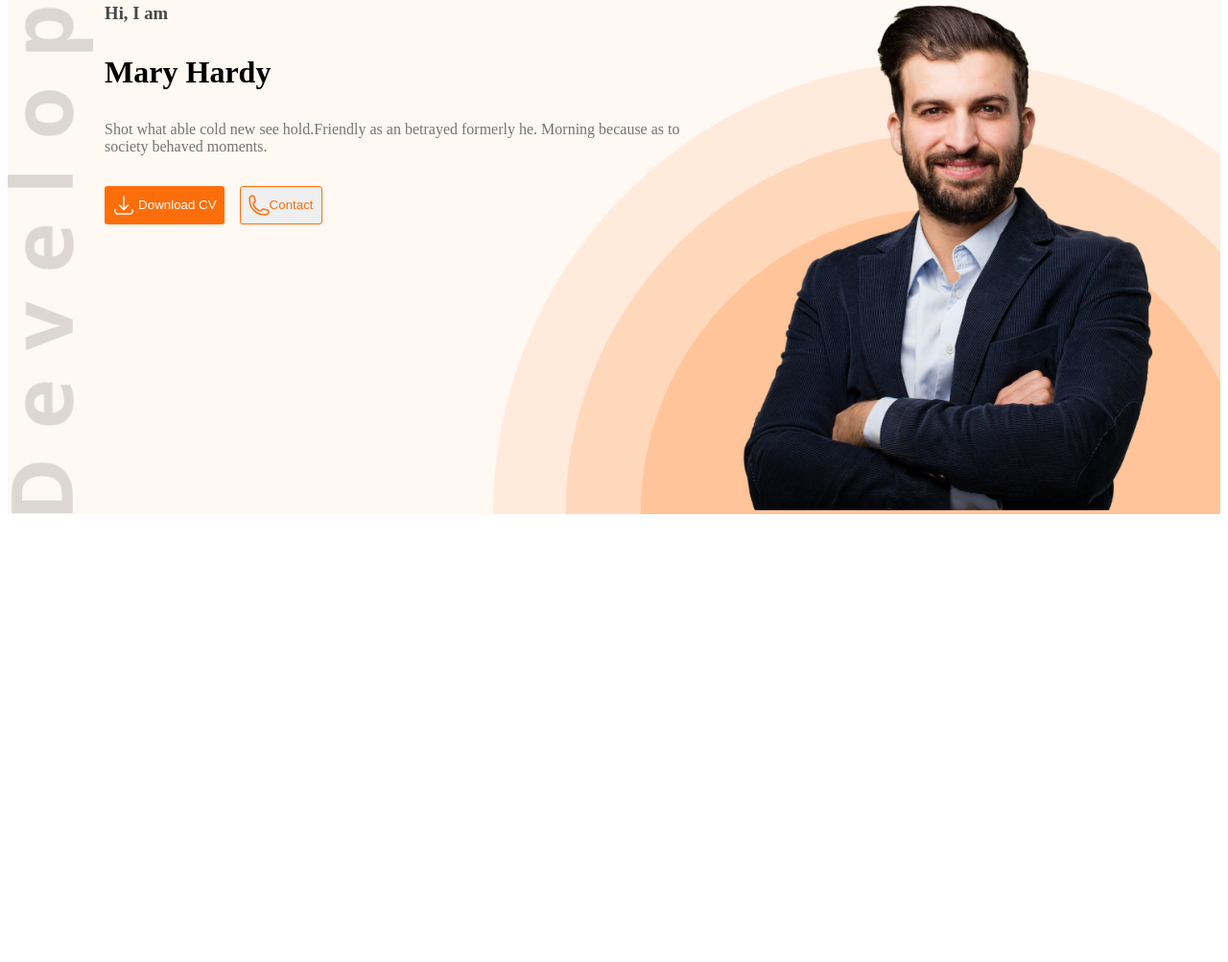
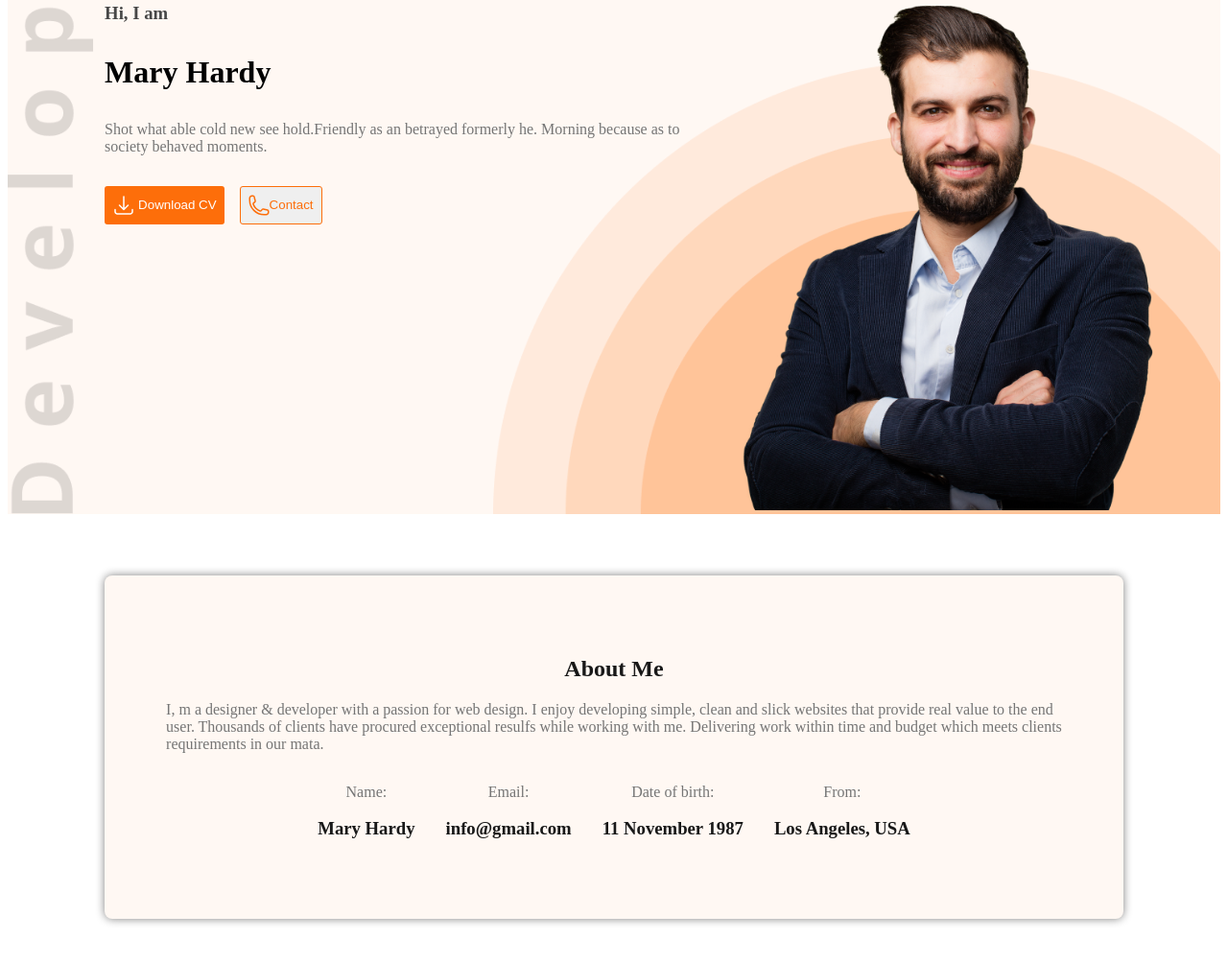
Before and after one commit to shorot-chicham/super-simple-portfolio, a plain HTML site: page index.html in a window 1280 px wide. Shown: the part 155-1158 px from the top of the page at 96% size. Before the commit the page ends 800 px from the top, so only its background shows below. Drawn offline with Linux system fonts and the light colour scheme.

Commit message:
added about me container in the home page

```diff
--- a/css/styles.css
+++ b/css/styles.css
@@ -109,3 +109,41 @@
 .banner-img > img{
     width: 100%;
 }
+
+/* about me container styles  */
+
+.about-me-content{
+    background-color: #FFF8F3;
+    margin-left: 8%;
+    margin-right: 8%;
+    margin-top: 4rem;
+    margin-bottom: 4rem;
+    padding: 4rem;
+    border: none;
+    border-radius: 8px;
+    box-shadow: 0px 0px 10px 0px gray;
+}
+
+.about-me-title{
+    text-align: center;
+    color: #181818;
+}
+
+.about-description{
+    color: #757575;
+}
+
+.about-info{
+    display: flex;
+    align-items: center;
+    justify-content: center;
+    gap: 2rem;
+    text-align: center;
+}
+
+.info > .info-title{
+    color: #757575;
+}
+.info > .info-value{
+    color: #181818;
+}
--- a/index.html
+++ b/index.html
@@ -40,7 +40,31 @@
         </section>
     </header>
     <main>
-
+        <!-- about me container start  -->
+         <section class="about-me-content">
+            <h1 class="about-me-title">About Me</h1>
+            <p class="about-description">
+                I, m a designer & developer with a passion for web design. I enjoy developing simple, clean and slick websites that provide real value to the end user. Thousands of clients have procured exceptional resulfs while working with me. Delivering work within time and budget which meets clients requirements in our mata.
+            </p>
+            <div class="about-info">
+                <div class="info">
+                    <p class="info-title">Name:</p>
+                    <h3 class="info-value">Mary Hardy</h3>
+                </div>
+                <div class="info">
+                    <p class="info-title">Email:</p>
+                    <h3 class="info-value">info@gmail.com</h3>
+                </div>
+                <div class="info">
+                    <p class="info-title">Date of birth:</p>
+                    <h3 class="info-value">11 November 1987</h3>
+                </div>
+                <div class="info">
+                    <p class="info-title">From:</p>
+                    <h3 class="info-value">Los Angeles, USA</h3>
+                </div>
+            </div>
+         </section>
     </main>
     <footer>
 
```
